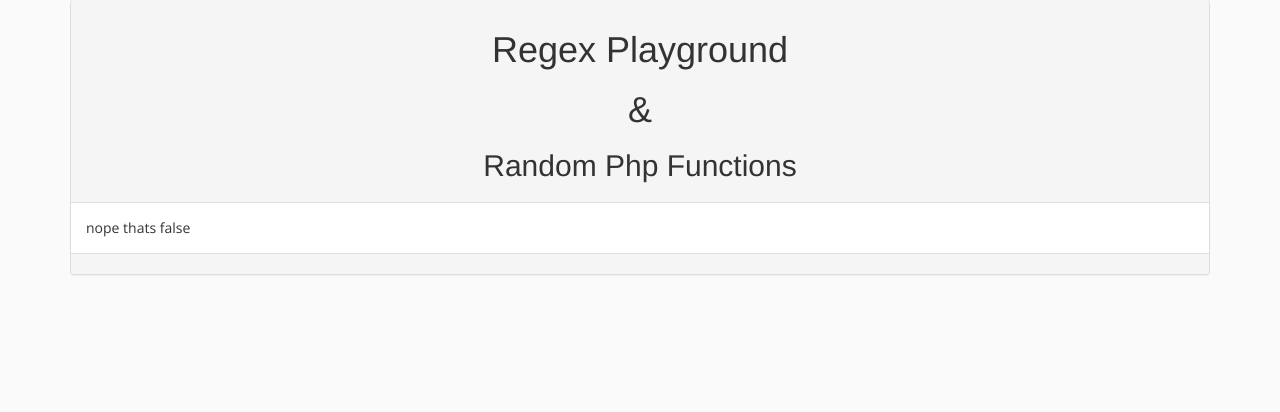
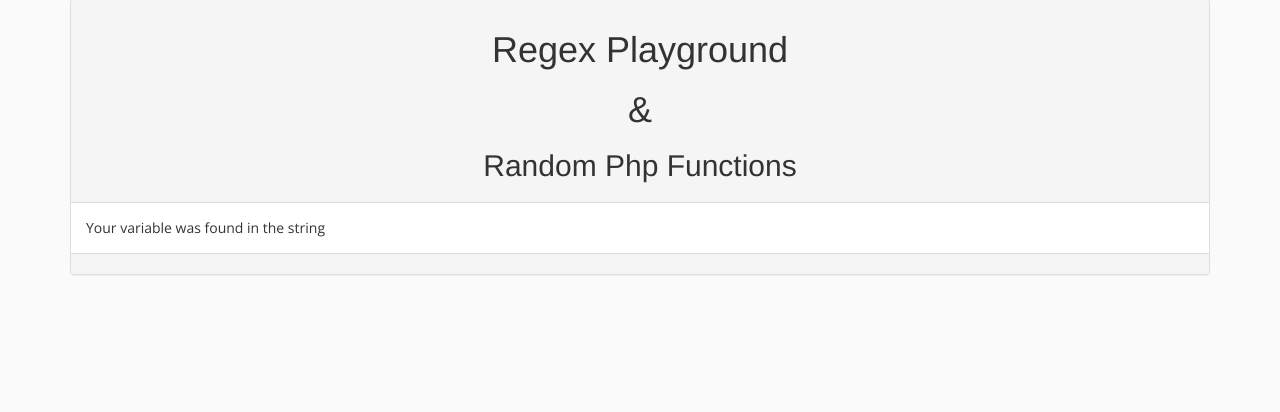
Before and after one commit to jhamPac/projectNoob, a PHP site: page /page5.php in a window 1280 px wide. Shown: the part 16-428 px from the top of the page. Run offline with PHP 8.4, Linux system fonts and the light colour scheme.

Commit message:
I like this format of php

```diff
--- a/www/page5.php
+++ b/www/page5.php
@@ -15,17 +15,24 @@
                     <div class="panel-body">
                         <?php
 
-                        $find = strrpos('abcdefghijklmnopqrstuvwxyz', 2 );
-
-                        if( $find ) {
-                            echo 'yes thats true';
-                        }
-
-                        else {
-                            echo 'nope thats false';
-                        }
+                        $string = 'abcdefghijklmnopqrstuvwxyz';
+                        $find = strrpos( $string, 'c' );
 
                         ?>
+
+                        <?php if( $find === false ): ?>
+
+                            <?php echo 'Your variable was not in the string'; ?>
+
+                        <?php else: ?>
+
+                            <?php echo 'Your variable was found in the string'; ?>
+
+                        <?php endif; ?>
+
+                        <br>
+
+
                     </div>
 
                     <div class="panel-footer">
```
